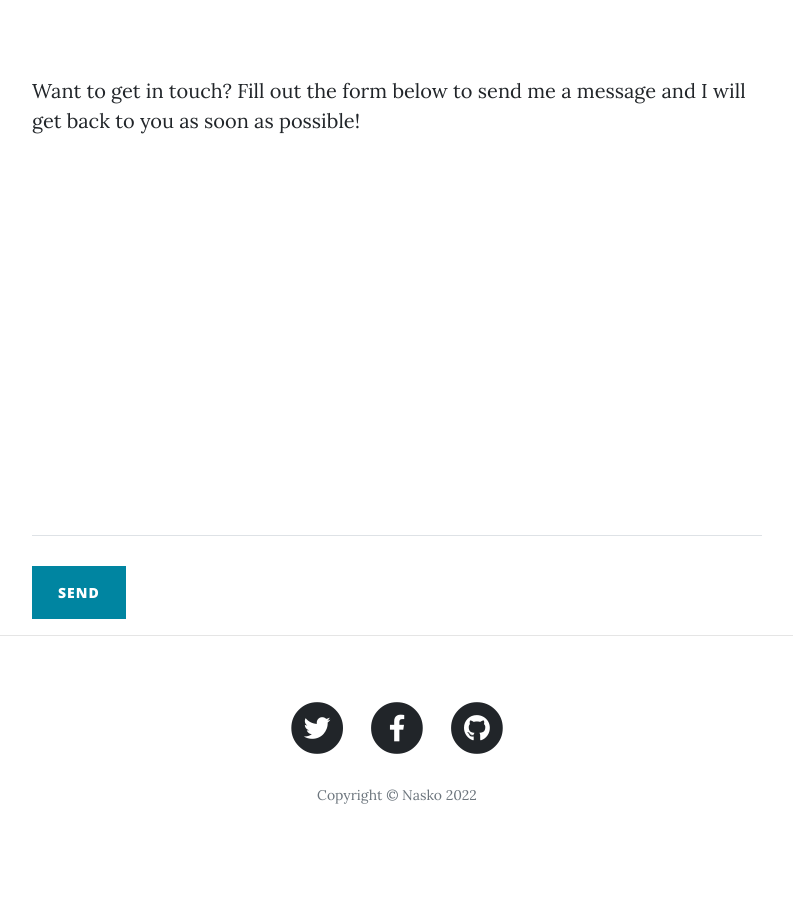
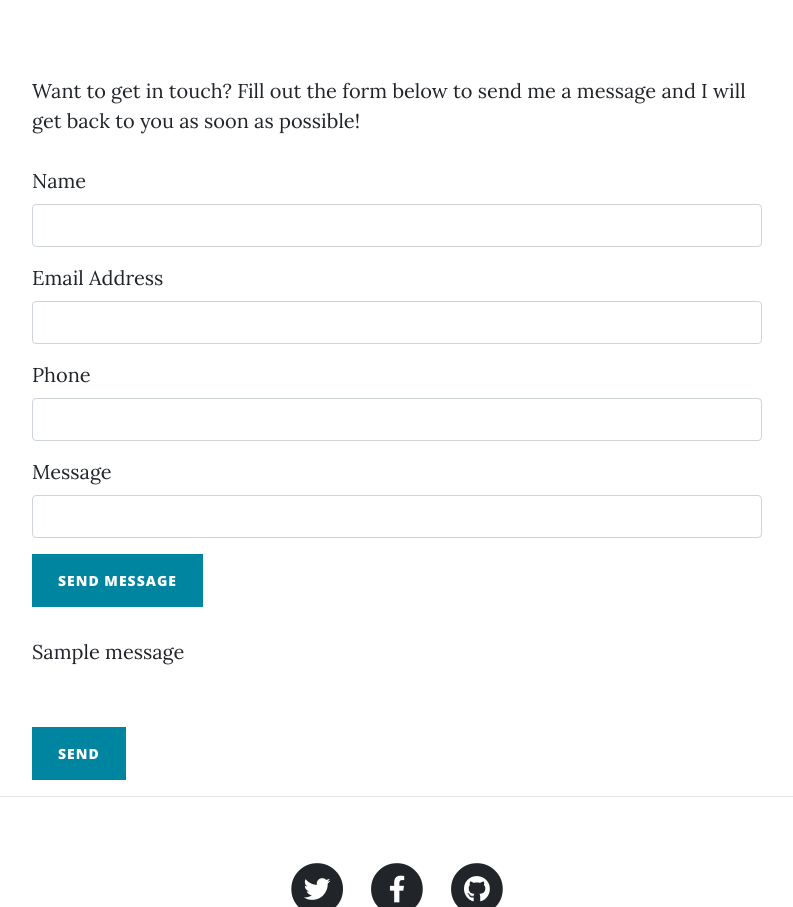
Before and after one commit to aiangelov127/blog, a Flask app: page /contact in a window 1280 px wide. Shown: the part 536-1443 px from the top of the page, without its empty margins (243-1036 px from the left). Before the commit the page ends 1340 px from the top, so only its background shows below. Run offline with Flask 2, Linux system fonts and the light colour scheme; tables that the repository leaves empty hold one stand-in row (values such as "Sample post"); one stand-in notice (Sample message) is shown; parts of the project's set-up code (start-up, migrations or seed data) failed here and were passed over; some libraries are stand-ins or nearby versions.

Commit message:
Fixed contact

```diff
--- a/main.py
+++ b/main.py
@@ -199,8 +199,9 @@ def contact():
         tel = contact_form.phone.data
         message = contact_form.message.data
         send_mail(email, name, tel, message)
-        return render_template("contact.html", message_sent=True, form=contact_form)
-    return render_template("contact.html", message_sent=False, form=contact_form)
+        flash("Message is sent")
+        return redirect(url_for('contact'))
+    return render_template("contact.html", form=contact_form)
 
 
 
--- a/templates/contact.html
+++ b/templates/contact.html
@@ -19,12 +19,18 @@
 <div class="container">
     <div class="row">
         <div class="col-lg-8 col-md-10 mx-auto">
-        <p>Want to get in touch? Fill out the form below to send me a message and I will get back to you as soon as possible!</p>
+            <p>Want to get in touch? Fill out the form below to send me a message and I will get back to you as soon as
+                possible!</p>
             <form name="sentMessage" id="contactForm" novalidate>
                 <div class="control-group">
-            <div class="form-group floating-label-form-group controls">
                     {{ wtf.quick_form(form, novalidate=True, button_map={"submit": "primary"}) }}
-            </div>
+                    {% with messages = get_flashed_messages() %}
+                    {% if messages %}
+                    {% for message in messages %}
+                    <p>{{ message }}</p>
+                    {% endfor %}
+                    {% endif %}
+                    {% endwith %}
                 </div>
                 <br>
                 <div id="success"></div>
```
Lines whose indentation alone changed are shown as unchanged.
